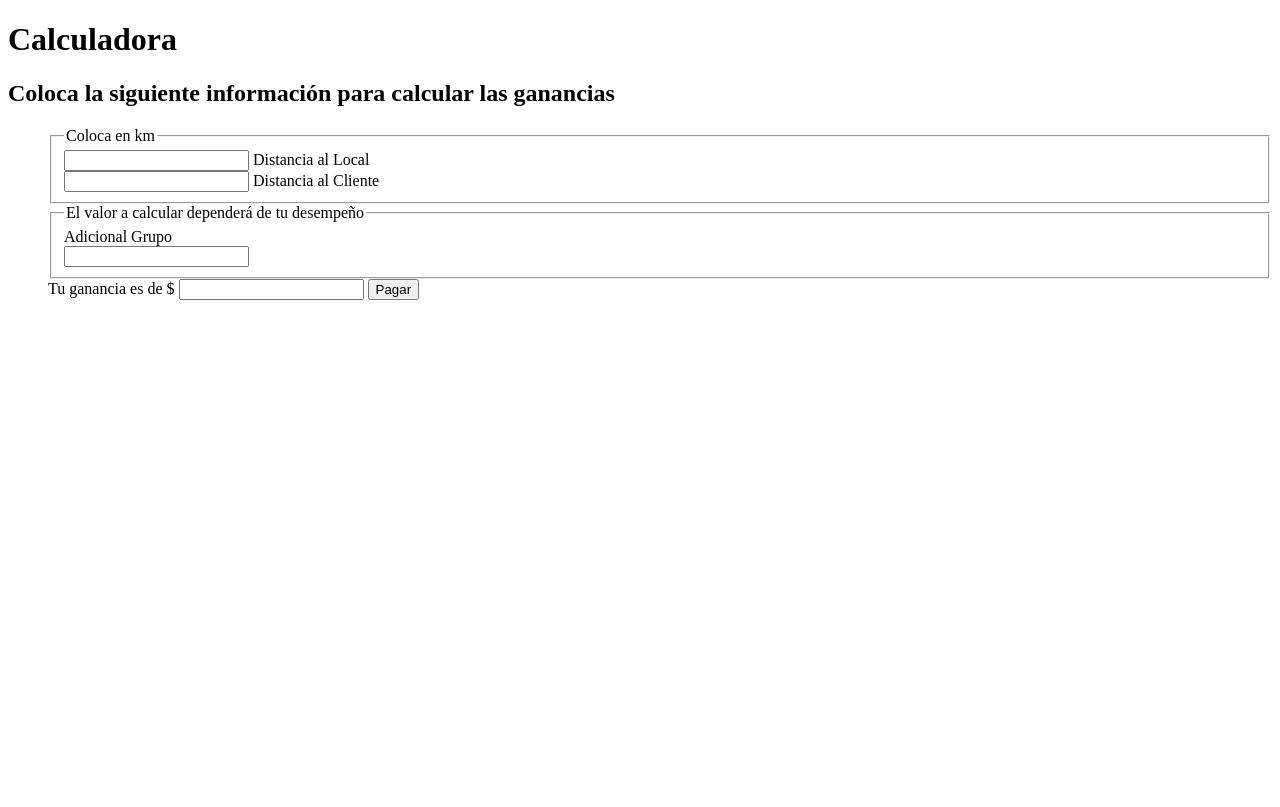
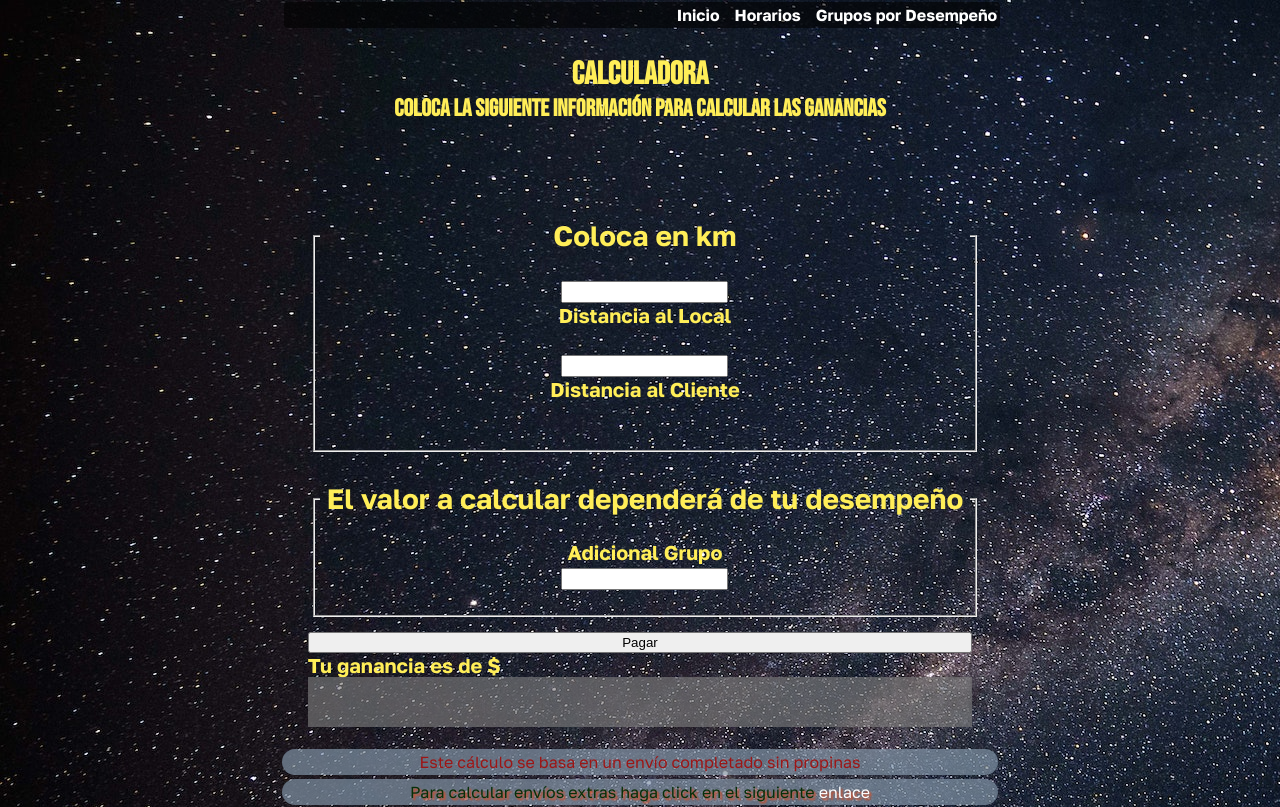
Before and after one commit to Germen6392/calculadora-pedidos-javascript, a plain HTML site: page calc-normal.html in a window 1280 px wide. Drawn offline with Linux system fonts and the light colour scheme.

Commit message:
se añade estilo a la calculadora

```diff
--- a/index.html
+++ b/calc-normal.html
@@ -2,12 +2,25 @@
 <html lang="es">
 <head>
         <meta charset="UTF-8">
+        <meta name="viewport" content="width=device-width, initial-scale=1">
         <title>Calculadora de Pedidos</title>
+        <link rel="stylesheet" href="styles.css">
 </head>
 <body>
+<nav class="nav-bar">
+<ul class="nav-items">
+        <li><a class="enlace-navbar" href="#">Inicio</a></li>
+        <li><a class="enlace-navbar" href="#">Horarios</a></li>
+        <li><a class="enlace-navbar" href="#">Grupos por Desempeño</a></li>
+</ul>
+</nav>
+
+<header>
 <h1 class="titulo-principal">Calculadora</h1>
     <h2>Coloca la siguiente información para calcular las ganancias</h2>
-    <ul>
+
+</header>
+
 <form>
     <fieldset>
         <legend>Coloca en km</legend>
@@ -19,14 +32,15 @@
     </fieldset>
     <fieldset>
         <legend>El valor a calcular dependerá de tu desempeño</legend>
-        <label for="adicional">Adicional Grupo</label><br>
+        <label for="adicional">Adicional Grupo</label>
         <input id="adicional" type="number">
     </fieldset>
+    <button id="sumar">Pagar</button>
     <label for="resultado">Tu ganancia es de $</label>
-    <input id="resultado" type="number" step="">
-    <button id="sumar">Pagar</button>
+    <input id="resultado" type="number" step="0.01">
 </form>
-
+<p class="parrafo1">Este cálculo se basa en un envío completado sin propinas</p>
+<p class="parrafo2">Para calcular envíos extras haga click en el siguiente <a class="enlace-extras"target=_blank href="#">enlace</a></p>
 <script src="calculadora.js"></script>
 </body>
 </html>
--- /dev/null
+++ b/styles.css
@@ -0,0 +1,117 @@
+/*Fuente del header*/
+@import url('https://fonts.googleapis.com/css2?family=Bebas+Neue&display=swap');
+/*Fuente del texto*/
+@import url('https://fonts.googleapis.com/css2?family=Golos+Text:wght@400;700&display=swap');
+*{
+margin:0;
+box-sizing:border-box;
+}
+
+body {
+background-image:url("img/background-calculator.jpg");
+color:#ffee58;
+display:grid;
+place-content: center;
+font-family: 'Golos Text', sans-serif;
+}
+/*Barra de navegación*/
+.nav-bar {
+display:flex;
+background: #00000096;
+margin: 2px;
+padding: 3px;
+border-radius: 4px;
+width: 100%;
+justify-content: end;
+}
+.nav-items{
+  display: flex;
+  gap: 15px;
+}
+li {
+list-style:none;
+}
+a.enlace-navbar{
+  text-decoration: none;
+  color: white;
+  font-weight: 700;
+  transition:0.2s;
+}
+a.enlace-navbar:hover {
+color:lightblue;
+
+}
+/*Titulo*/
+header {
+font-family:'Bebas Neue', cursive;
+height: 154px;
+padding: 25px 10px;
+text-align: center;
+}
+/*Formulario*/
+form{
+  height: max-content;
+  display: flex;
+  flex-direction: column;
+  font-size: 1.25em;
+  margin: 20px 10px;
+  padding: 0 16px;
+}
+fieldset{
+  width: 100%;
+  margin: 15px 5px;
+  padding: 25px 5px;
+  text-align: center;
+}
+legend{
+  width:100%;
+  font-size: 1.4em;
+  text-align: center;
+  font-weight: 700;
+}
+input {
+font-family: 'Golos Text', sans-serif;
+text-align:center;
+}
+label {
+display:block;
+font-weight:700;
+}
+#resultado{
+  background: #8080809e;
+  padding: 7px 0;
+  font-size: 1.5em;
+  border: none;
+  font-weight: 700;
+
+}
+
+/*Elimina los botones del input number*/
+input[type=number] {
+        -moz-appearance: textfield;
+        /* Firefox */
+      }
+/*Aclaración*/
+p {
+width: 100%;
+margin: 2px 0px;
+padding: 3px 0px;
+background-color: #8395a8b0;
+text-align: center;
+border-radius: 20px;
+}
+.parrafo1 {
+color: #9d1515;
+}
+.parrafo2 {
+color:#082f08;
+text-shadow: 2px 2px 2px #D54C24;
+}
+a.enlace-extras{
+color:white;
+transition:0.5s;
+text-decoration:none;
+}
+a.enlace-extras:hover {
+color:yellow;
+}
```
Also changed, not shown: img/background-calculator.jpg (added).
